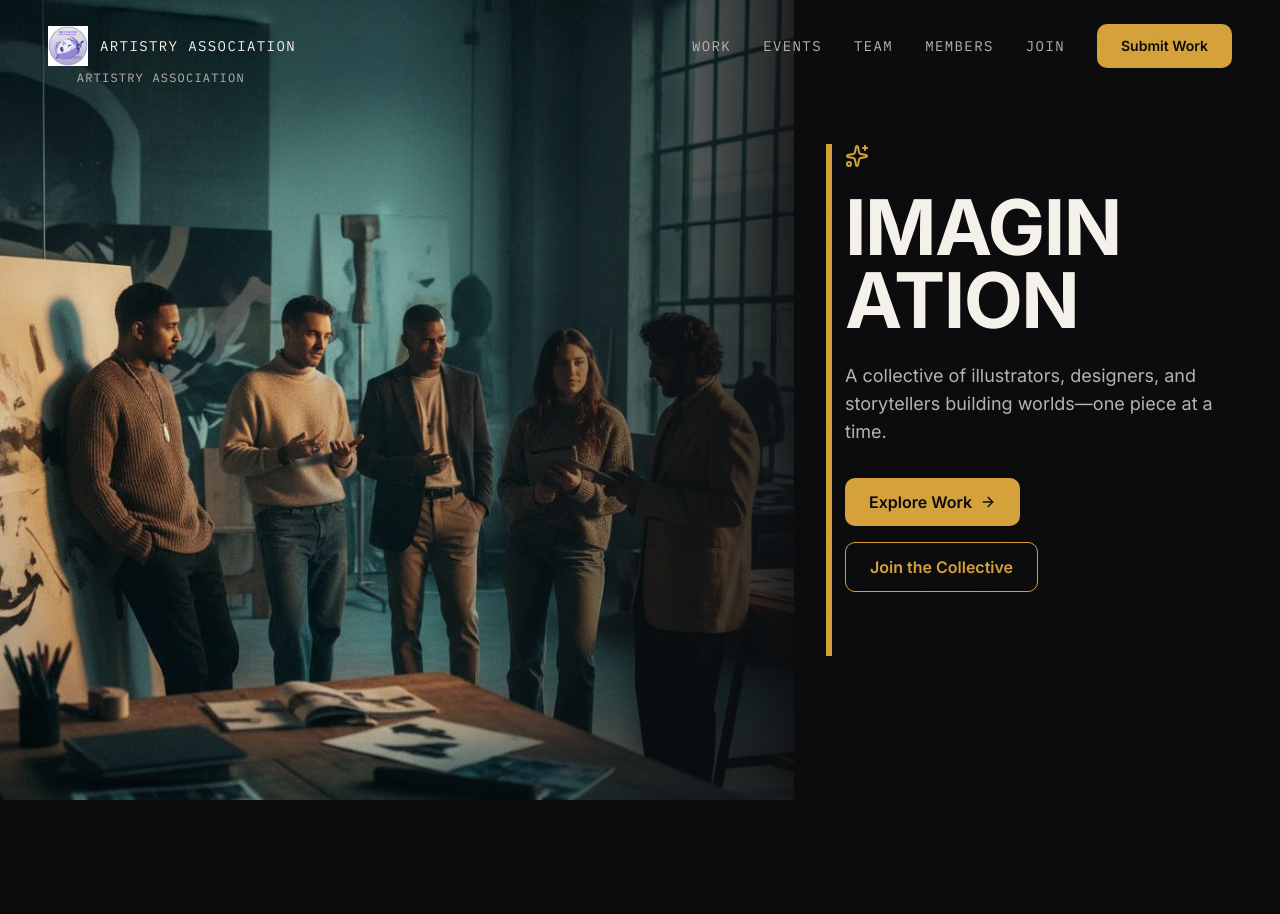
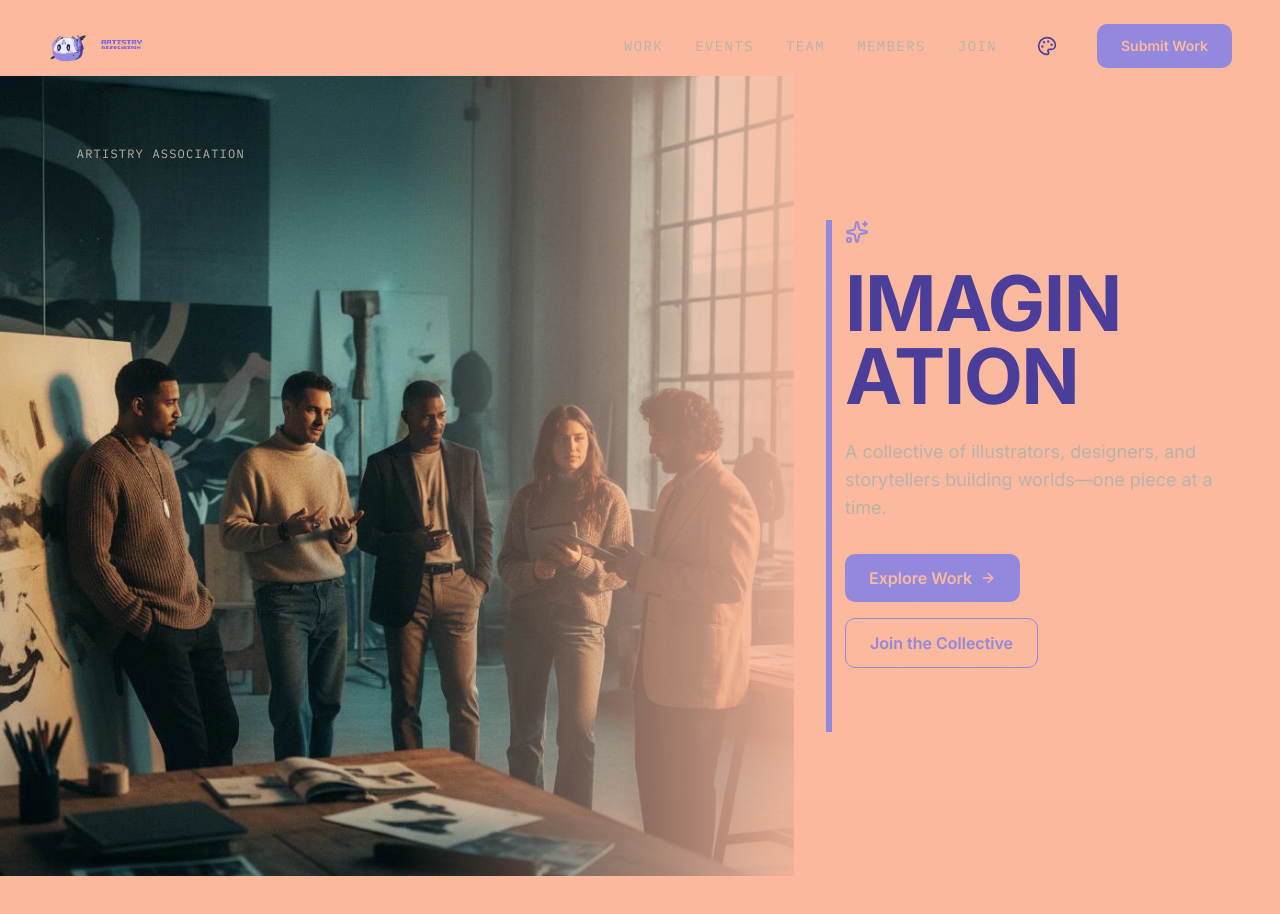
Before and after one commit to Rahbir1518/ArtistryAssociation-Website, a React (Vite) app: page / in a window 1280 px wide. Shown: the top 914 px of the page. Built offline with nearby package versions, Linux system fonts and the light colour scheme.

Commit message:
made some changes

```diff
--- a/src/App.tsx
+++ b/src/App.tsx
@@ -33,7 +33,7 @@ function ParticleField() {
     <points ref={meshRef} geometry={geometry}>
       <pointsMaterial
         size={0.05}
-        color="#D4A03A"
+        color="#9187DD"
         transparent
         opacity={0.6}
         sizeAttenuation
@@ -58,6 +58,19 @@ function ThreeBackground() {
 function Navigation() {
   const [isScrolled, setIsScrolled] = useState(false);
   const [isMobileMenuOpen, setIsMobileMenuOpen] = useState(false);
+  const navRef = useRef<HTMLElement | null>(null);
+  const [navSpacerHeight, setNavSpacerHeight] = useState<number>(0);
+
+  // Theme state
+  const [theme, setTheme] = useState<'light' | 'dark'>(() => {
+    try {
+      const stored = localStorage.getItem('theme');
+      if (stored === 'dark' || stored === 'light') return stored;
+      return window.matchMedia && window.matchMedia('(prefers-color-scheme: dark)').matches ? 'dark' : 'light';
+    } catch (e) {
+      return 'light';
+    }
+  });
 
   useEffect(() => {
     const handleScroll = () => {
@@ -66,6 +79,29 @@ function Navigation() {
     window.addEventListener('scroll', handleScroll, { passive: true });
     return () => window.removeEventListener('scroll', handleScroll);
   }, []);
+
+  // Measure navbar height and keep a spacer so content isn't covered by the fixed nav
+  useEffect(() => {
+    function measure() {
+      const h = navRef.current?.offsetHeight || 0;
+      setNavSpacerHeight(h);
+    }
+    measure();
+    window.addEventListener('resize', measure);
+    return () => window.removeEventListener('resize', measure);
+  }, [isScrolled, isMobileMenuOpen]);
+
+  // Apply theme to html and persist
+  useEffect(() => {
+    try {
+      const root = document.documentElement;
+      if (theme === 'dark') root.classList.add('dark');
+      else root.classList.remove('dark');
+      localStorage.setItem('theme', theme);
+    } catch (e) {
+      // ignore
+    }
+  }, [theme]);
 
   const navLinks = [
     { label: 'Work', href: '#featured' },
@@ -77,15 +113,13 @@ function Navigation() {
 
   return (
     <>
-      <nav className={`fixed top-0 left-0 right-0 z-50 transition-all duration-500 ${
+      <nav ref={(el) => (navRef.current = el)} className={`fixed top-0 left-0 right-0 z-50 transition-all duration-500 ${
         isScrolled ? 'bg-artistry-dark/90 backdrop-blur-md py-4' : 'py-6'
       }`}>
         <div className="w-full px-6 lg:px-12 flex items-center justify-between">
           <a href="#" className="flex items-center gap-3">
-            <img src="/assets/mascot.png" alt="Artistry Association" className="w-10 h-10 object-contain" />
-            <span className="font-mono text-sm uppercase tracking-widest text-artistry-cream hidden sm:block">
-              Artistry Association
-            </span>
+            <img src="/assets/mascot.png" alt="Artistry Association mascot" className="w-10 h-10 object-contain" />
+            <img src="/assets/Artistry Association.png" alt="Artistry Association" className="hidden sm:block h-6 object-contain" />
           </a>
 
           {/* Desktop Navigation */}
@@ -95,6 +129,14 @@ function Navigation() {
                 {link.label}
               </a>
             ))}
+            <button
+              aria-label="Toggle theme"
+              onClick={() => setTheme(theme === 'dark' ? 'light' : 'dark')}
+              className="p-2 rounded-md text-artistry-cream hover:text-artistry-gold transition-colors"
+            >
+              <Palette className="w-5 h-5" />
+            </button>
+
             <a href="#join" className="btn-primary text-sm">
               Submit Work
             </a>
@@ -113,6 +155,9 @@ function Navigation() {
           </button>
         </div>
       </nav>
+
+      {/* spacer to prevent nav from covering content */}
+      <div aria-hidden style={{ height: navSpacerHeight }} />
 
       {/* Mobile Menu Overlay */}
       <div className={`fixed inset-0 z-40 bg-artistry-dark/98 backdrop-blur-lg transition-all duration-500 lg:hidden ${
@@ -929,9 +974,11 @@ function FooterSection() {
         <div className="grid lg:grid-cols-2 gap-16 mb-16">
           {/* Wordmark */}
           <div className="animate-item">
-            <h2 className="text-5xl lg:text-7xl font-display uppercase text-artistry-cream leading-none">
-              ARTISTRY<br />ASSOCIATION
-            </h2>
+            <img
+              src="/assets/Artistry Association.png"
+              alt="Artistry Association"
+              className="w-[420px] max-w-full h-auto"
+            />
             <img
               src="/assets/mascot.png"
               alt="Mascot"
@@ -968,7 +1015,8 @@ function FooterSection() {
         {/* Bottom Row */}
         <div className="flex flex-col lg:flex-row items-center justify-between pt-8 border-t border-white/10 animate-item">
           <p className="text-artistry-muted text-sm mb-4 lg:mb-0">
-            © 2026 Artistry Association
+            © 2026
+            <img src="/assets/Artistry Association.png" alt="Artistry Association" className="inline-block h-4 ml-2 align-middle" />
           </p>
           <div className="flex gap-8">
             <a href="#" className="text-artistry-muted hover:text-artistry-gold transition-colors text-sm">
--- a/src/index.css
+++ b/src/index.css
@@ -6,27 +6,38 @@
 
 @layer base {
   :root {
-    --background: 0 0% 4.7%;
-    --foreground: 40 20% 95%;
+    --background: 18 78% 79%; /* #FBB89D */
+    --foreground: 230 8% 12%;
     --card: 0 0% 6%;
     --card-foreground: 40 20% 95%;
     --popover: 0 0% 6%;
     --popover-foreground: 40 20% 95%;
-    --primary: 43 60% 53%;
-    --primary-foreground: 0 0% 4.7%;
-    --secondary: 350 75% 24%;
-    --secondary-foreground: 40 20% 95%;
+    --primary: 247 56% 70%; /* #9187DD */
+    --primary-foreground: 0 0% 6%;
+    --secondary: 249 43% 42%; /* #4A3D98 */
+    --secondary-foreground: 0 0% 98%;
     --muted: 0 0% 12%;
     --muted-foreground: 30 8% 70%;
-    --accent: 43 60% 53%;
-    --accent-foreground: 0 0% 4.7%;
+    --accent: 249 43% 42%;
+    --accent-foreground: 0 0% 98%;
     --destructive: 0 84.2% 60.2%;
     --destructive-foreground: 0 0% 98%;
     --border: 0 0% 15%;
     --input: 0 0% 15%;
-    --ring: 43 60% 53%;
+    --ring: 249 43% 42%;
     --radius: 0.625rem;
   }
+}
+
+/* Dark mode overrides (applied via `html.dark`) */
+.dark {
+  --background: 0 0% 6%;
+  --foreground: 40 20% 95%;
+  --card: 230 13% 91%;
+  --card-foreground: 230 8% 12%;
+  --popover: 0 0% 6%;
+  --popover-foreground: 40 20% 95%;
+  --ring: 249 43% 42%;
 }
 
 @layer base {
@@ -56,27 +67,27 @@
 
 /* Custom colors */
 .bg-artistry-dark {
-  background-color: #0B0B0D;
+  background-color: #FBB89D;
 }
 
 .bg-artistry-crimson {
-  background-color: #6B0F1A;
+  background-color: #F3D573;
 }
 
 .text-artistry-gold {
-  color: #D4A03A;
+  color: #9187DD;
 }
 
 .bg-artistry-gold {
-  background-color: #D4A03A;
+  background-color: #9187DD;
 }
 
 .border-artistry-gold {
-  border-color: #D4A03A;
+  border-color: #9187DD;
 }
 
 .text-artistry-cream {
-  color: #F4F1EA;
+  color: #4A3D99;
 }
 
 .text-artistry-muted {
@@ -132,7 +143,7 @@
 
 .btn-primary:hover {
   transform: translateY(-2px) scale(1.02);
-  box-shadow: 0 8px 24px rgba(212, 160, 58, 0.3);
+  box-shadow: 0 8px 24px rgba(145, 135, 221, 0.3);
 }
 
 .btn-secondary {
@@ -140,7 +151,7 @@
 }
 
 .btn-secondary:hover {
-  background-color: rgba(212, 160, 58, 0.1);
+  background-color: rgba(145, 135, 221, 0.1);
   transform: translateY(-2px);
 }
 
@@ -150,7 +161,7 @@
 }
 
 ::-webkit-scrollbar-track {
-  background: #0B0B0D;
+  background: #FBB89D;
 }
 
 ::-webkit-scrollbar-thumb {
@@ -159,7 +170,7 @@
 }
 
 ::-webkit-scrollbar-thumb:hover {
-  background: #D4A03A;
+  background: #9187DD;
 }
 
 /* Image cinematic grade */
--- a/tailwind.config.js
+++ b/tailwind.config.js
@@ -39,10 +39,10 @@ module.exports = {
           foreground: "hsl(var(--card-foreground))",
         },
         artistry: {
-          dark: '#0B0B0D',
-          crimson: '#6B0F1A',
-          gold: '#D4A03A',
-          cream: '#F4F1EA',
+          dark: '#FBB89D',
+          crimson: '#F3D573',
+          gold: '#9187DD',
+          cream: '#4A3D99',
           muted: '#B8B2AA',
         },
       },
```
Also changed, not shown: public/assets/Artistry Association.png (added), public/assets/mascot.png.
